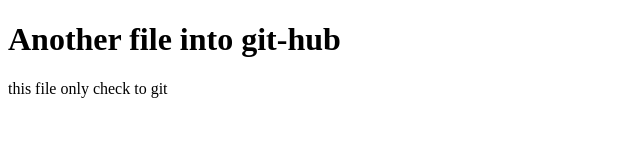
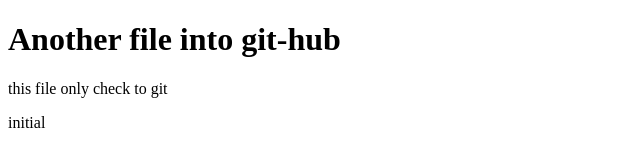
Before and after one commit to Scriptkiddie-hub/GIT-Hub, a plain HTML site: page index.html in a window 1280 px wide. Shown: the full height of the page, 0-640 px from the left. Drawn offline with Linux system fonts and the light colour scheme.

Commit message:
add more text

```diff
--- a/index.html
+++ b/index.html
@@ -8,5 +8,6 @@
 <body>
     <h1>Another file into git-hub</h1>
     <p>this file only check to git</p>
+    <p>initial</p>
 </body>
 </html>
```
